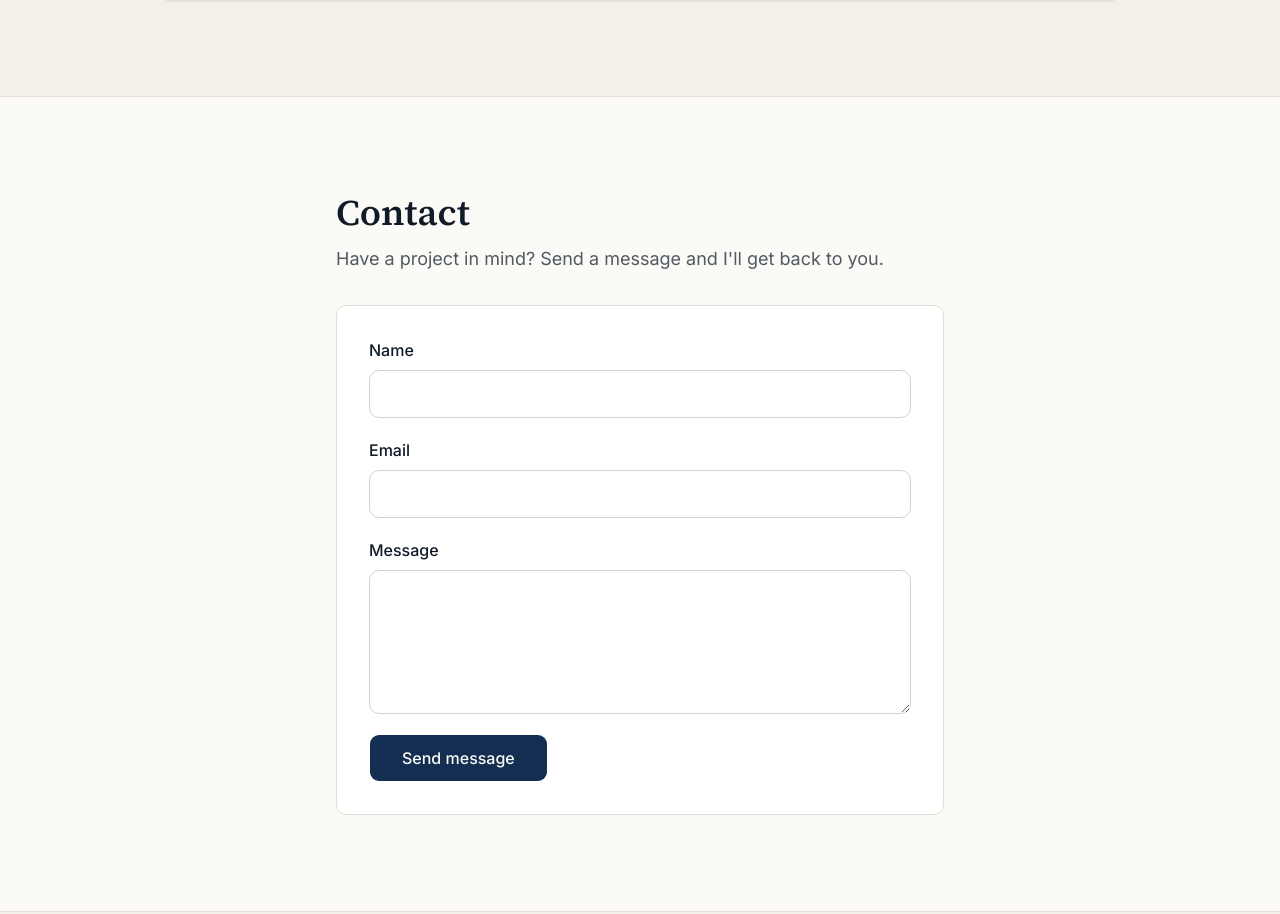
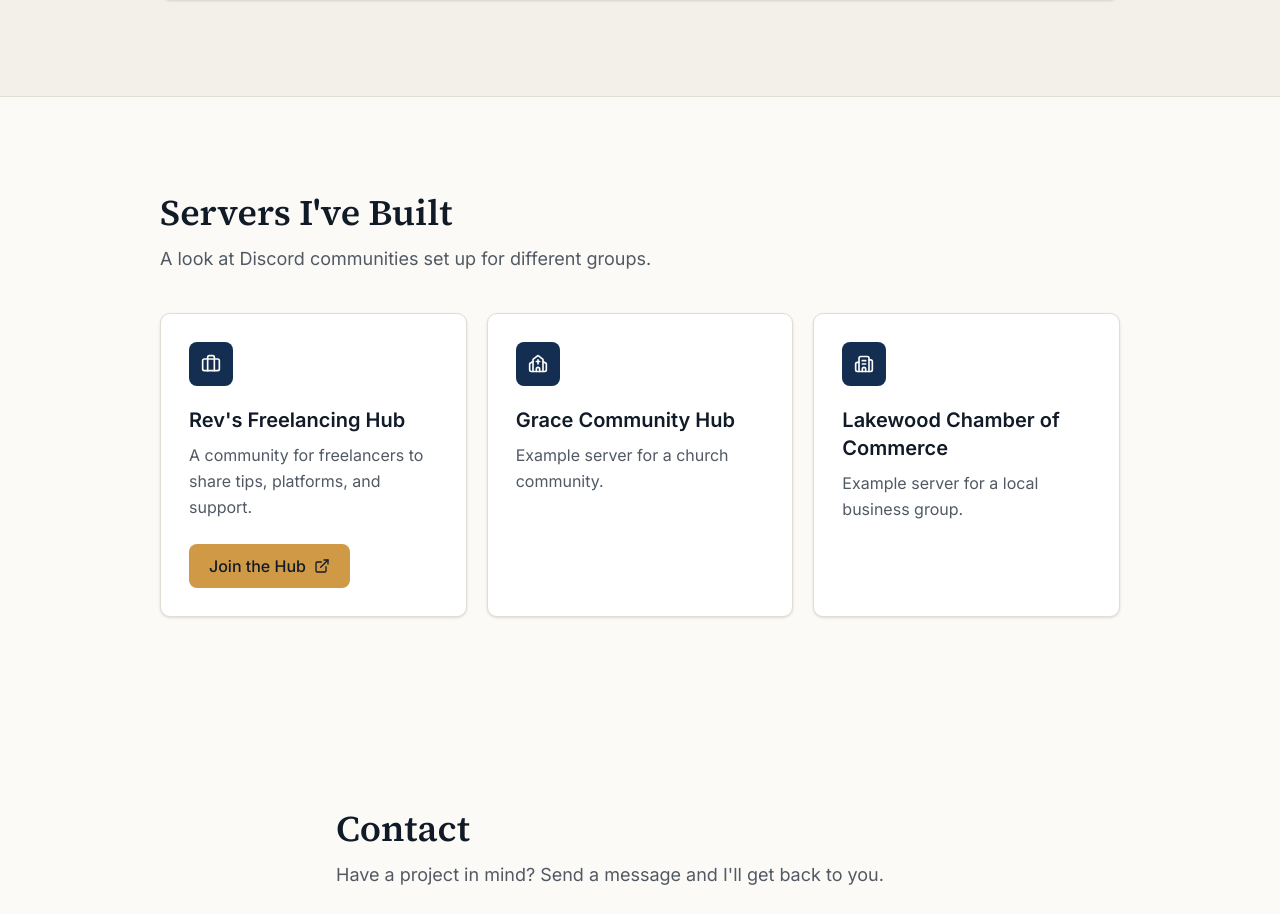
Before and after one commit to robm0837-crypto/revs-freelancing, a Next.js app: page / in a window 1280 px wide. Shown: the part 1883-2797 px from the top of the page. Built offline with nearby package versions, Linux system fonts and the light colour scheme.

Commit message:
Add Servers I've Built section and Discord nav link

```diff
--- a/app/page.tsx
+++ b/app/page.tsx
@@ -1,5 +1,6 @@
 import { AboutSection } from '@/components/about-section'
 import { ContactSection } from '@/components/contact-section'
+import { ServersSection } from '@/components/servers-section'
 import { ServicesSection } from '@/components/services-section'
 import { SiteFooter } from '@/components/site-footer'
 import { SiteHeader } from '@/components/site-header'
@@ -11,6 +12,7 @@ export default function Page() {
       <main>
         <AboutSection />
         <ServicesSection />
+        <ServersSection />
         <ContactSection />
       </main>
       <SiteFooter />
--- /dev/null
+++ b/components/servers-section.tsx
@@ -0,0 +1,72 @@
+import { Briefcase, Building2, Church, ExternalLink } from 'lucide-react'
+
+const servers = [
+  {
+    icon: Briefcase,
+    title: "Rev's Freelancing Hub",
+    description:
+      'A community for freelancers to share tips, platforms, and support.',
+    link: { href: 'https://discord.gg/dtXtNxB62', label: 'Join the Hub' },
+  },
+  {
+    icon: Church,
+    title: 'Grace Community Hub',
+    description: 'Example server for a church community.',
+  },
+  {
+    icon: Building2,
+    title: 'Lakewood Chamber of Commerce',
+    description: 'Example server for a local business group.',
+  },
+]
+
+export function ServersSection() {
+  return (
+    <section
+      id="discord"
+      aria-labelledby="servers-heading"
+      className="py-16 sm:py-24"
+    >
+      <div className="mx-auto max-w-5xl px-5 sm:px-8">
+        <h2
+          id="servers-heading"
+          className="font-serif text-3xl font-semibold text-balance sm:text-4xl"
+        >
+          {"Servers I've Built"}
+        </h2>
+        <p className="mt-3 max-w-xl text-lg text-muted-foreground">
+          A look at Discord communities set up for different groups.
+        </p>
+
+        <ul className="mt-10 grid gap-5 md:grid-cols-3">
+          {servers.map((server) => (
+            <li
+              key={server.title}
+              className="flex flex-col rounded-lg border bg-card p-6 shadow-sm sm:p-7"
+            >
+              <span className="flex size-11 items-center justify-center rounded-md bg-primary text-primary-foreground">
+                <server.icon className="size-5" aria-hidden="true" />
+              </span>
+              <h3 className="mt-5 text-xl font-semibold">{server.title}</h3>
+              <p className="mt-2 leading-relaxed text-muted-foreground">
+                {server.description}
+              </p>
+              {server.link && (
+                <a
+                  href={server.link.href}
+                  target="_blank"
+                  rel="noopener noreferrer"
+                  className="mt-6 inline-flex h-11 items-center justify-center gap-2 self-start rounded-md bg-accent px-5 font-medium text-accent-foreground transition-opacity hover:opacity-90"
+                >
+                  {server.link.label}
+                  <ExternalLink className="size-4" aria-hidden="true" />
+                  <span className="sr-only">(opens in a new tab)</span>
+                </a>
+              )}
+            </li>
+          ))}
+        </ul>
+      </div>
+    </section>
+  )
+}
--- a/components/site-header.tsx
+++ b/components/site-header.tsx
@@ -1,6 +1,7 @@
 const navLinks = [
   { href: '#about', label: 'About' },
   { href: '#services', label: 'Services' },
+  { href: '#discord', label: 'Discord' },
   { href: '#contact', label: 'Contact' },
 ]
 
```
